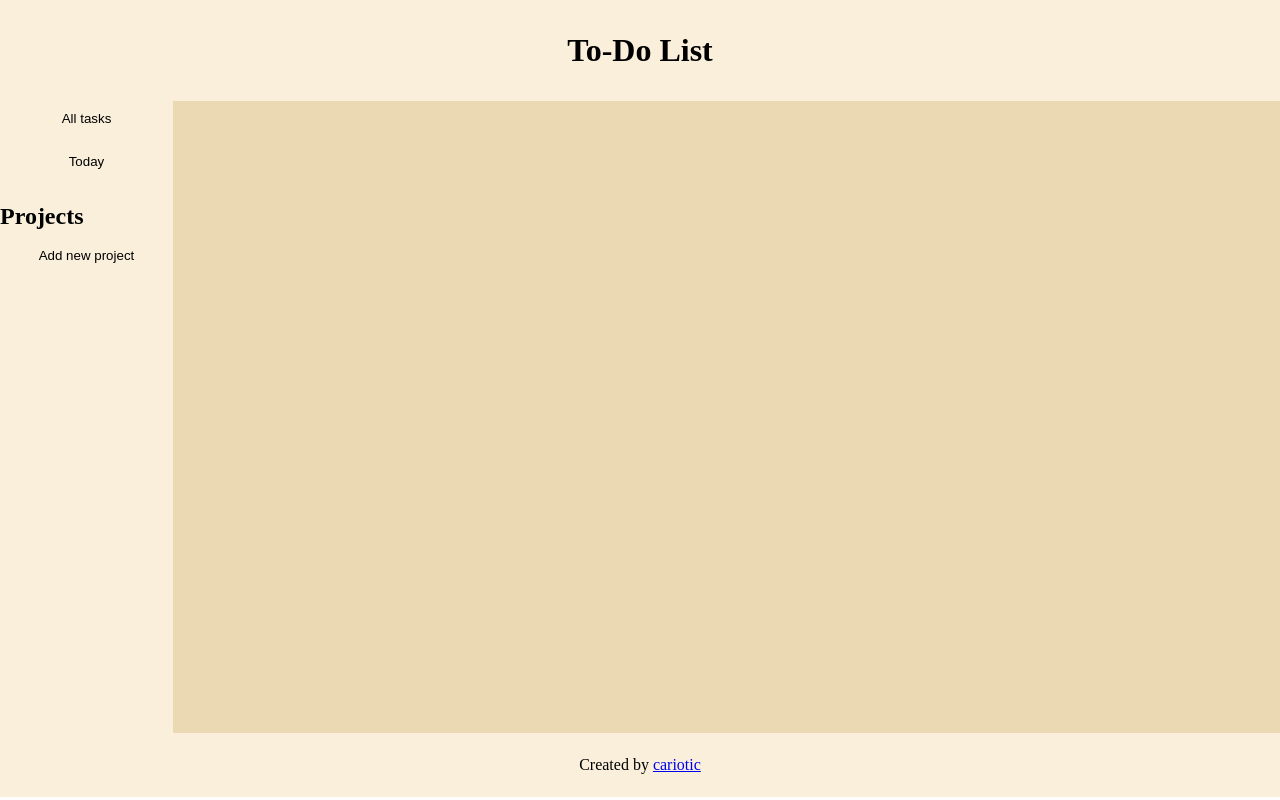
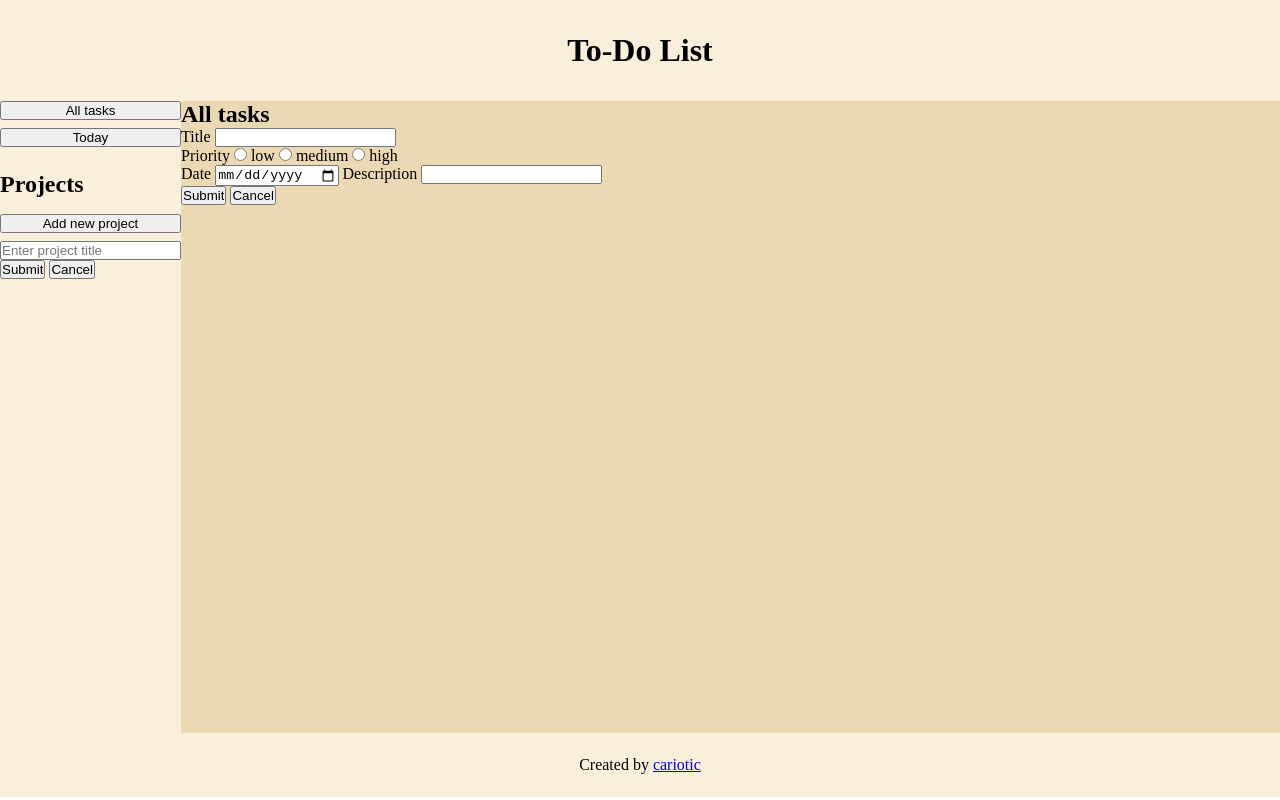
Before and after one commit to cariotic/To-Do-List, a plain HTML site: page index.html in a window 1280 px wide. Drawn offline with Linux system fonts and the light colour scheme.

Commit message:
Create forms for adding project/task

```diff
--- a/index.html
+++ b/index.html
@@ -12,16 +12,49 @@
     </header>
     <main>
         <nav class="menu">
-            <div class="categories">
-                <button class="btn-task-category" id="btn-all-tasks">All tasks</button>
-                <button class="btn-task-category" id="btn-today-tasks">Today</button>
+            <div class="category-section">
+                <button class="btn btn-task-category" id="btn-all-tasks">All tasks</button>
+                <button class="btn btn-task-category" id="btn-today-tasks">Today</button>
             </div>
-            <div class="projects">
+            <div class="project-section">
                 <h2>Projects</h2>
-                <button class="btn-project" id="btn-add-project">Add new project</button>
+                <div class="current-projects"></div>
+                <button class="btn btn-project" id="btn-add-project">Add new project</button>
+                <form class="add-project-form">
+                    <input type="text" id="input-project-title" placeholder="Enter project title">
+                    <div class="add-project-buttons">
+                        <input type="submit" id="btn-submit-project" value="Submit" class="btn btn-form">
+                        <button id="btn-cancel-project" class="btn btn-form">Cancel</button>
+                    </div>
+                </form>
             </div>
         </nav>
-        <div class="task-list"></div>
+        <div class="task-list">
+            <h2 class="task-list-name">All tasks</h2>
+            <div class="task-list-content">
+                <form class="add-task-form">
+                    <label for="input-task-title">Title</label>
+                    <input type="text" id="input-task-title">
+                    <div class="input-task-priority">
+                        <label for="task-priority">Priority</label>
+                        <input type="radio" id="task-priority-low" name="task-priority">
+                        <label for="task-priority-low">low</label>
+                        <input type="radio" id="task-priority-medium" name="task-priority">
+                        <label for="task-priority-medium">medium</label>
+                        <input type="radio" id="task-priority-high" name="task-priority">
+                        <label for="task-priority-high">high</label>
+                    </div>
+                    <label for="input-task-date">Date</label>
+                    <input type="date" id="input-task-date">
+                    <label for="input-task-description">Description</label>
+                    <input type="text" id="input-task-description">
+                    <div class="add-task-buttons">
+                        <input type="submit" id="btn-submit-task" value="Submit" class="btn btn-form">
+                        <button id="btn-cancel-task" class="btn btn-form">Cancel</button>
+                    </div>
+                </form>
+            </div>
+        </div>
     </main>
     <footer>
         <p>Created by
```
Also changed, not shown: main.js.
